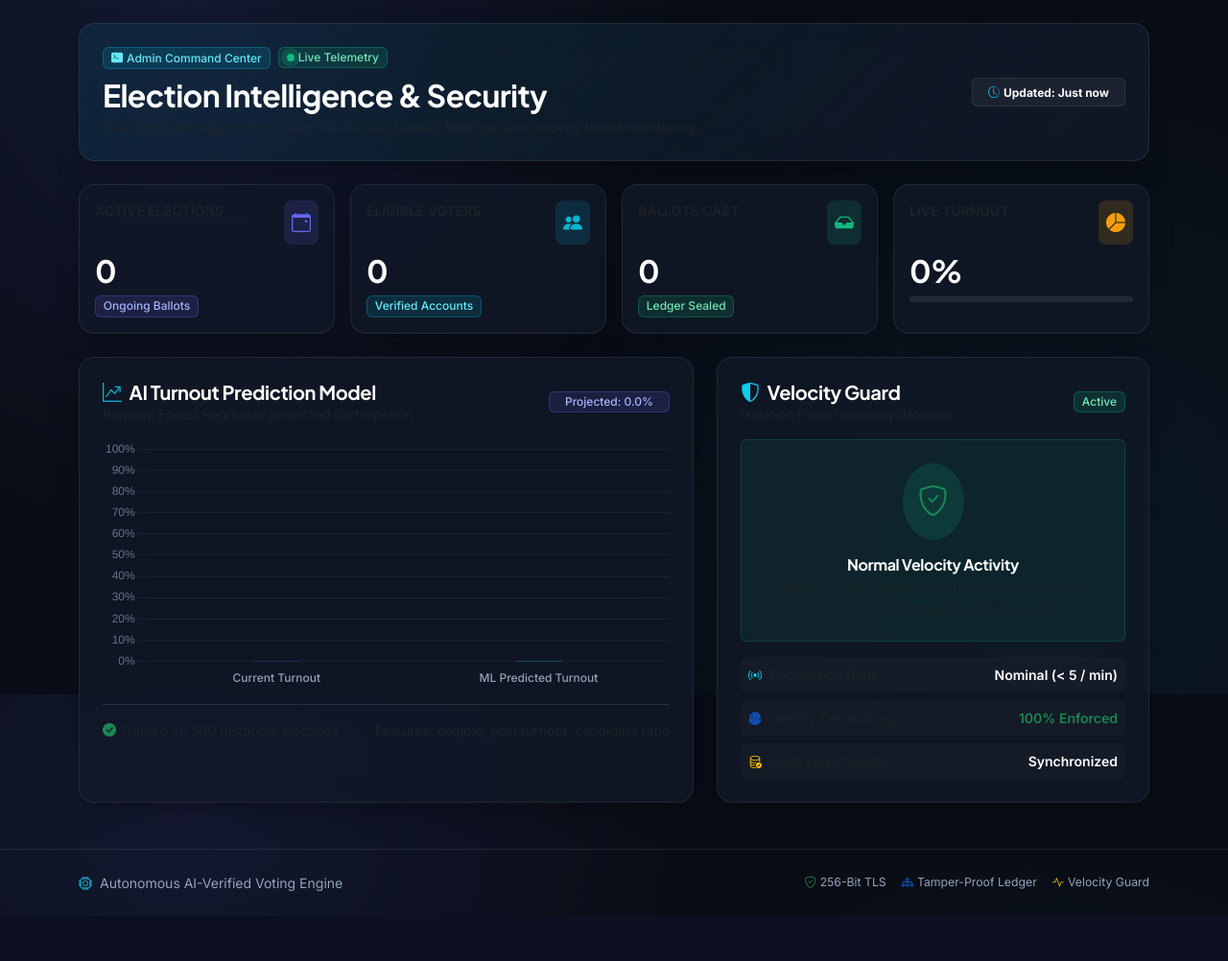
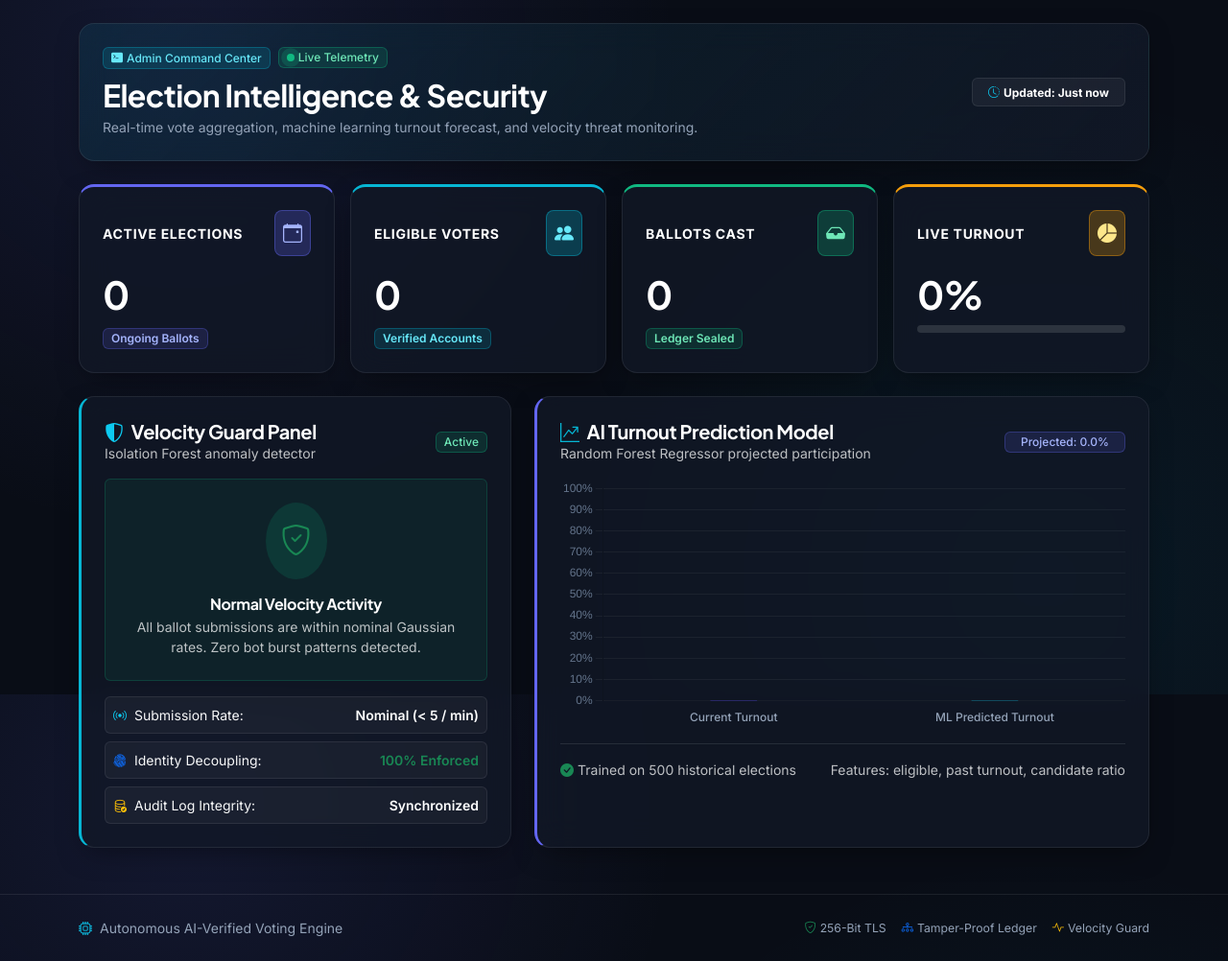
Before and after one commit to singhaisarvagya8-hue/AI-Automated-Voting-System, a Flask app: page /admin/dashboard in a window 1280 px wide. Shown: the part 76-1078 px from the top of the page at 96% size. Before the commit the page ends 1011 px from the top, so only its background shows below. Run offline with Flask 3, Linux system fonts and the light colour scheme; the visitor is signed in with stand-in values (Sample User, id 1); data that the repository does not hold is empty.

Commit message:
Enhance metrics visibility and move Velocity Guard panel to the left

```diff
--- a/templates/admin/dashboard.html
+++ b/templates/admin/dashboard.html
@@ -23,108 +23,79 @@
     </div>
 </div>
 
-<!-- 4 KPI Metric Cards -->
+<!-- 4 KPI Metric Cards (High Visibility) -->
 <div class="row g-3 mb-4">
     <!-- Active Elections -->
     <div class="col-sm-6 col-xl-3">
-        <div class="glass-card glass-card-hover p-3 h-100">
-            <div class="d-flex justify-content-between align-items-start mb-2">
-                <span class="text-muted small fw-semibold text-uppercase">Active Elections</span>
-                <div class="p-2 rounded-3" style="background: rgba(99, 102, 241, 0.15); color: var(--accent-indigo);">
+        <div class="glass-card glass-card-hover p-4 h-100" style="border-top: 3px solid var(--accent-indigo);">
+            <div class="d-flex justify-content-between align-items-center mb-3">
+                <span class="text-white fw-bold small text-uppercase" style="letter-spacing: 0.05em;">Active Elections</span>
+                <div class="p-2 rounded-3" style="background: rgba(99, 102, 241, 0.25); color: #a5b4fc; border: 1px solid rgba(99, 102, 241, 0.4);">
                     <i class="bi bi-calendar-event fs-5"></i>
                 </div>
             </div>
-            <h2 class="fw-bold text-white mb-1">{{ active_elections }}</h2>
-            <span class="badge badge-tech-indigo small">Ongoing Ballots</span>
+            <h2 class="display-6 fw-bold text-white mb-2">{{ active_elections }}</h2>
+            <span class="badge badge-tech-indigo fw-semibold px-2 py-1">Ongoing Ballots</span>
         </div>
     </div>
 
     <!-- Total Voters -->
     <div class="col-sm-6 col-xl-3">
-        <div class="glass-card glass-card-hover p-3 h-100">
-            <div class="d-flex justify-content-between align-items-start mb-2">
-                <span class="text-muted small fw-semibold text-uppercase">Eligible Voters</span>
-                <div class="p-2 rounded-3" style="background: rgba(6, 182, 212, 0.15); color: var(--accent-cyan);">
+        <div class="glass-card glass-card-hover p-4 h-100" style="border-top: 3px solid var(--accent-cyan);">
+            <div class="d-flex justify-content-between align-items-center mb-3">
+                <span class="text-white fw-bold small text-uppercase" style="letter-spacing: 0.05em;">Eligible Voters</span>
+                <div class="p-2 rounded-3" style="background: rgba(6, 182, 212, 0.25); color: #67e8f9; border: 1px solid rgba(6, 182, 212, 0.4);">
                     <i class="bi bi-people-fill fs-5"></i>
                 </div>
             </div>
-            <h2 class="fw-bold text-white mb-1">{{ total_voters }}</h2>
-            <span class="badge badge-tech-cyan small">Verified Accounts</span>
+            <h2 class="display-6 fw-bold text-white mb-2">{{ total_voters }}</h2>
+            <span class="badge badge-tech-cyan fw-semibold px-2 py-1">Verified Accounts</span>
         </div>
     </div>
 
     <!-- Votes Cast -->
     <div class="col-sm-6 col-xl-3">
-        <div class="glass-card glass-card-hover p-3 h-100">
-            <div class="d-flex justify-content-between align-items-start mb-2">
-                <span class="text-muted small fw-semibold text-uppercase">Ballots Cast</span>
-                <div class="p-2 rounded-3" style="background: rgba(16, 185, 129, 0.15); color: var(--accent-emerald);">
+        <div class="glass-card glass-card-hover p-4 h-100" style="border-top: 3px solid var(--accent-emerald);">
+            <div class="d-flex justify-content-between align-items-center mb-3">
+                <span class="text-white fw-bold small text-uppercase" style="letter-spacing: 0.05em;">Ballots Cast</span>
+                <div class="p-2 rounded-3" style="background: rgba(16, 185, 129, 0.25); color: #6ee7b7; border: 1px solid rgba(16, 185, 129, 0.4);">
                     <i class="bi bi-inbox-fill fs-5"></i>
                 </div>
             </div>
-            <h2 class="fw-bold text-white mb-1">{{ total_votes }}</h2>
-            <span class="badge badge-tech-emerald small">Ledger Sealed</span>
+            <h2 class="display-6 fw-bold text-white mb-2">{{ total_votes }}</h2>
+            <span class="badge badge-tech-emerald fw-semibold px-2 py-1">Ledger Sealed</span>
         </div>
     </div>
 
     <!-- Current Turnout -->
     <div class="col-sm-6 col-xl-3">
-        <div class="glass-card glass-card-hover p-3 h-100">
-            <div class="d-flex justify-content-between align-items-start mb-2">
-                <span class="text-muted small fw-semibold text-uppercase">Live Turnout</span>
-                <div class="p-2 rounded-3" style="background: rgba(245, 158, 11, 0.15); color: var(--accent-amber);">
+        <div class="glass-card glass-card-hover p-4 h-100" style="border-top: 3px solid var(--accent-amber);">
+            <div class="d-flex justify-content-between align-items-center mb-3">
+                <span class="text-white fw-bold small text-uppercase" style="letter-spacing: 0.05em;">Live Turnout</span>
+                <div class="p-2 rounded-3" style="background: rgba(245, 158, 11, 0.25); color: #fde68a; border: 1px solid rgba(245, 158, 11, 0.4);">
                     <i class="bi bi-pie-chart-fill fs-5"></i>
                 </div>
             </div>
-            <h2 class="fw-bold text-white mb-1">{{ current_turnout }}%</h2>
-            <div class="progress mt-2" style="height: 6px; background: rgba(255, 255, 255, 0.08);">
-                <div class="progress-bar" style="width: {{ current_turnout }}%; background: linear-gradient(90deg, #6366f1, #06b6d4);"></div>
+            <h2 class="display-6 fw-bold text-white mb-2">{{ current_turnout }}%</h2>
+            <div class="progress mt-2" style="height: 8px; background: rgba(255, 255, 255, 0.12); border-radius: 4px;">
+                <div class="progress-bar" style="width: {{ current_turnout }}%; background: linear-gradient(90deg, #6366f1, #06b6d4); box-shadow: 0 0 10px rgba(6, 182, 212, 0.5);"></div>
             </div>
         </div>
     </div>
 </div>
 
-<!-- Two Column AI Intelligence Section -->
+<!-- Two Column AI Intelligence Section (Panel on Left Side) -->
 <div class="row g-4">
-    <!-- Left Column: ML Turnout Forecasting -->
-    <div class="col-lg-7">
-        <div class="glass-card p-4 h-100">
-            <div class="d-flex justify-content-between align-items-center mb-3">
-                <div>
-                    <h5 class="fw-bold text-white mb-0 d-flex align-items-center gap-2">
-                        <i class="bi bi-graph-up-arrow text-primary" style="color: var(--accent-cyan) !important;"></i>
-                        <span>AI Turnout Prediction Model</span>
-                    </h5>
-                    <p class="text-muted small mb-0">Random Forest Regressor projected participation</p>
-                </div>
-                <span class="badge badge-tech-indigo py-1 px-3">
-                    Projected: {{ predicted_turnout }}%
-                </span>
-            </div>
-
-            <!-- Chart Canvas -->
-            <div style="position: relative; height: 260px;">
-                <canvas id="turnoutChart"></canvas>
-            </div>
-
-            <!-- Model Metrics Footnote -->
-            <div class="mt-3 pt-3 border-top border-secondary border-opacity-25 d-flex flex-wrap align-items-center justify-content-between gap-2 small text-muted">
-                <span><i class="bi bi-check-circle-fill text-success me-1"></i>Trained on 500 historical elections</span>
-                <span>Features: eligible, past turnout, candidate ratio</span>
-            </div>
-        </div>
-    </div>
-
-    <!-- Right Column: Security & Velocity Anomaly Detection -->
+    <!-- LEFT SIDE: Security & Velocity Anomaly Detection Panel -->
     <div class="col-lg-5">
-        <div class="glass-card p-4 h-100">
+        <div class="glass-card p-4 h-100" style="border-left: 3px solid var(--accent-cyan);">
             <div class="d-flex justify-content-between align-items-center mb-3">
                 <div>
                     <h5 class="fw-bold text-white mb-0 d-flex align-items-center gap-2">
                         <i class="bi bi-shield-shaded text-info"></i>
-                        <span>Velocity Guard</span>
+                        <span>Velocity Guard Panel</span>
                     </h5>
-                    <p class="text-muted small mb-0">Isolation Forest anomaly detector</p>
+                    <p class="text-light text-opacity-75 small mb-0">Isolation Forest anomaly detector</p>
                 </div>
                 <span class="badge badge-tech-emerald py-1 px-2">Active</span>
             </div>
@@ -148,24 +119,53 @@
                         <i class="bi bi-shield-check text-success fs-2"></i>
                     </div>
                     <h6 class="text-white fw-bold mb-1">Normal Velocity Activity</h6>
-                    <p class="text-muted small mb-0">All ballot submissions are within nominal Gaussian rates. Zero bot burst patterns detected.</p>
+                    <p class="text-light text-opacity-75 small mb-0">All ballot submissions are within nominal Gaussian rates. Zero bot burst patterns detected.</p>
                 </div>
             {% endif %}
 
             <!-- Real-time Security Metrics Checklist -->
             <div class="space-y-2 small">
-                <div class="d-flex justify-content-between align-items-center p-2 rounded mb-2" style="background: rgba(255, 255, 255, 0.02);">
-                    <span class="text-muted"><i class="bi bi-broadcast text-info me-2"></i>Submission Rate:</span>
+                <div class="d-flex justify-content-between align-items-center p-2 rounded mb-2" style="background: rgba(255, 255, 255, 0.04); border: 1px solid var(--border-subtle);">
+                    <span class="text-light"><i class="bi bi-broadcast text-info me-2"></i>Submission Rate:</span>
                     <span class="text-white fw-semibold">Nominal (&lt; 5 / min)</span>
                 </div>
-                <div class="d-flex justify-content-between align-items-center p-2 rounded mb-2" style="background: rgba(255, 255, 255, 0.02);">
-                    <span class="text-muted"><i class="bi bi-fingerprint text-primary me-2"></i>Identity Decoupling:</span>
+                <div class="d-flex justify-content-between align-items-center p-2 rounded mb-2" style="background: rgba(255, 255, 255, 0.04); border: 1px solid var(--border-subtle);">
+                    <span class="text-light"><i class="bi bi-fingerprint text-primary me-2"></i>Identity Decoupling:</span>
                     <span class="text-success fw-semibold">100% Enforced</span>
                 </div>
-                <div class="d-flex justify-content-between align-items-center p-2 rounded" style="background: rgba(255, 255, 255, 0.02);">
-                    <span class="text-muted"><i class="bi bi-database-check text-warning me-2"></i>Audit Log Integrity:</span>
+                <div class="d-flex justify-content-between align-items-center p-2 rounded" style="background: rgba(255, 255, 255, 0.04); border: 1px solid var(--border-subtle);">
+                    <span class="text-light"><i class="bi bi-database-check text-warning me-2"></i>Audit Log Integrity:</span>
                     <span class="text-white fw-semibold">Synchronized</span>
                 </div>
+            </div>
+        </div>
+    </div>
+
+    <!-- RIGHT SIDE: ML Turnout Forecasting -->
+    <div class="col-lg-7">
+        <div class="glass-card p-4 h-100" style="border-left: 3px solid var(--accent-indigo);">
+            <div class="d-flex justify-content-between align-items-center mb-3">
+                <div>
+                    <h5 class="fw-bold text-white mb-0 d-flex align-items-center gap-2">
+                        <i class="bi bi-graph-up-arrow text-primary" style="color: var(--accent-cyan) !important;"></i>
+                        <span>AI Turnout Prediction Model</span>
+                    </h5>
+                    <p class="text-light text-opacity-75 small mb-0">Random Forest Regressor projected participation</p>
+                </div>
+                <span class="badge badge-tech-indigo py-1 px-3">
+                    Projected: {{ predicted_turnout }}%
+                </span>
+            </div>
+
+            <!-- Chart Canvas -->
+            <div style="position: relative; height: 260px;">
+                <canvas id="turnoutChart"></canvas>
+            </div>
+
+            <!-- Model Metrics Footnote -->
+            <div class="mt-3 pt-3 border-top border-secondary border-opacity-25 d-flex flex-wrap align-items-center justify-content-between gap-2 small text-light text-opacity-75">
+                <span><i class="bi bi-check-circle-fill text-success me-1"></i>Trained on 500 historical elections</span>
+                <span>Features: eligible, past turnout, candidate ratio</span>
             </div>
         </div>
     </div>
--- a/templates/base.html
+++ b/templates/base.html
@@ -26,6 +26,10 @@
             --accent-amber: #f59e0b;
             --text-main: #f8fafc;
             --text-muted: #94a3b8;
+        }
+
+        .text-muted {
+            color: #94a3b8 !important;
         }
 
         body {
```
